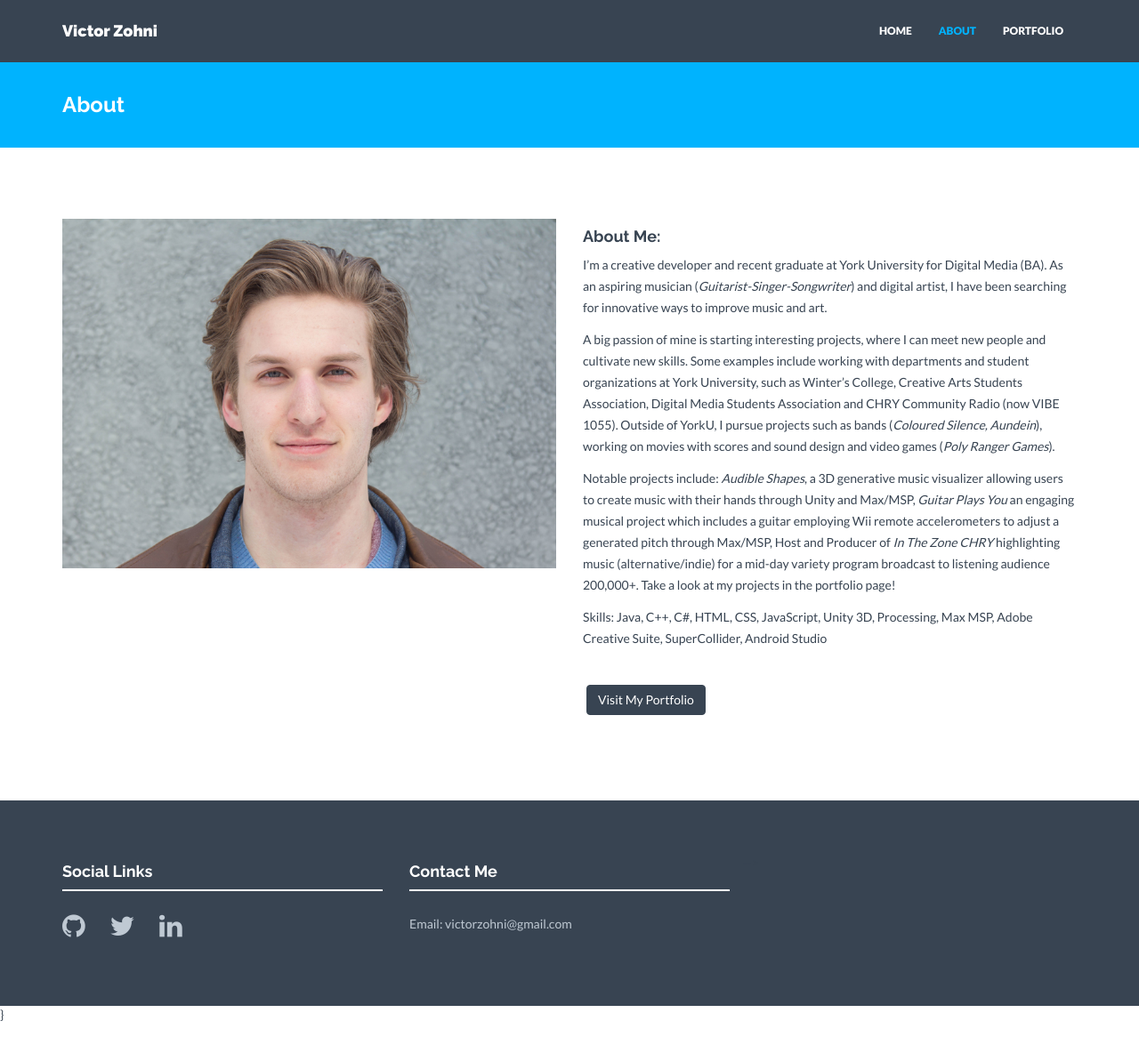
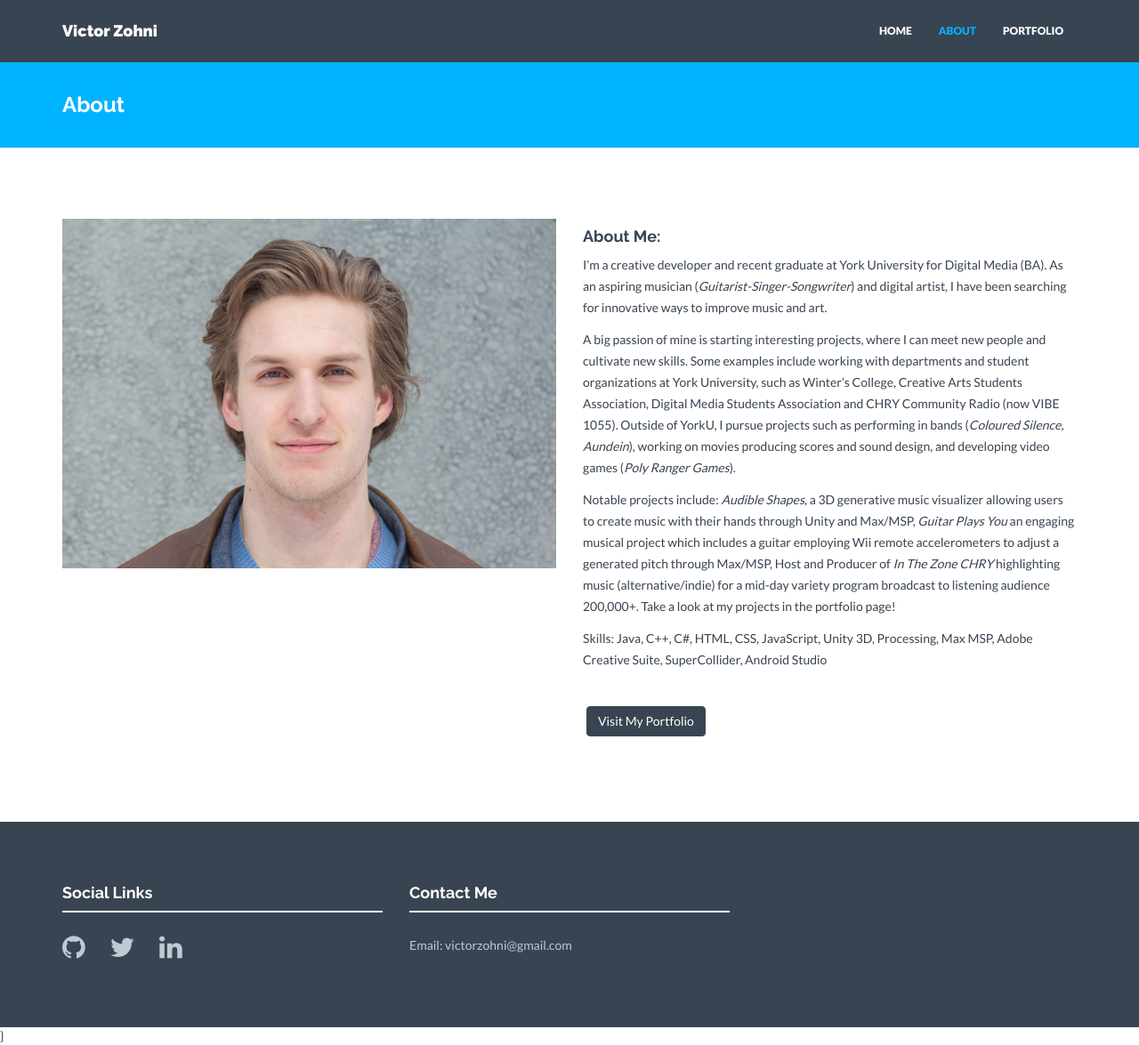
Before and after one commit to vzohni/website4, a Jekyll site: the page built from about.html, in a window 1280 px wide and 1175 px high. Shown: the whole window at 89% size. Built offline with Jekyll 4.4.1, drawn with Linux system fonts in a browser that asks for light colours; nearby versions of some CDN libraries.

Commit message:
updated about

```diff
--- a/about.html
+++ b/about.html
@@ -12,7 +12,7 @@ permalink: /about/
         <div class="col-lg-6">
          <h4>About Me:</h4>
         <p>I’m a creative developer and recent graduate at York University for Digital Media (BA). As an aspiring musician (<i>Guitarist-Singer-Songwriter</i>) and digital artist, I have been searching for innovative ways to improve music and art. </p>
-         <p>A big passion of mine is starting interesting projects, where I can meet new people and cultivate new skills. Some examples include working with departments and student organizations at York University, such as Winter’s College, Creative Arts Students Association, Digital Media Students Association and CHRY Community Radio (now VIBE 1055). Outside of YorkU, I pursue projects such as bands (<i>Coloured Silence, Aundein</i>), working on movies with scores and sound design and video games (<i>Poly Ranger Games</i>). </p>
+         <p>A big passion of mine is starting interesting projects, where I can meet new people and cultivate new skills. Some examples include working with departments and student organizations at York University, such as Winter’s College, Creative Arts Students Association, Digital Media Students Association and CHRY Community Radio (now VIBE 1055). Outside of YorkU, I pursue projects such as performing in bands (<i>Coloured Silence, Aundein</i>), working on movies producing scores and sound design, and developing video games (<i>Poly Ranger Games</i>). </p>
          <p>Notable projects include: <i>Audible Shapes</i>, a 3D generative music visualizer allowing users to create music with their hands through Unity and Max/MSP, <i>Guitar Plays You</i> an engaging musical project which includes a guitar employing Wii remote accelerometers to adjust a generated pitch through Max/MSP, Host and Producer of <i>In The Zone CHRY</i> highlighting music (alternative/indie) for a mid-day variety program broadcast to listening audience 200,000+. Take a look at my projects in the portfolio page! </p>
         <p> Skills: Java, C++, C#, HTML, CSS, JavaScript, Unity 3D, Processing, Max MSP, Adobe Creative Suite, SuperCollider, Android Studio </p>
 
```
